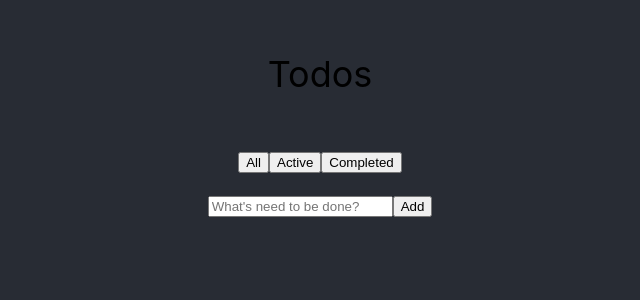
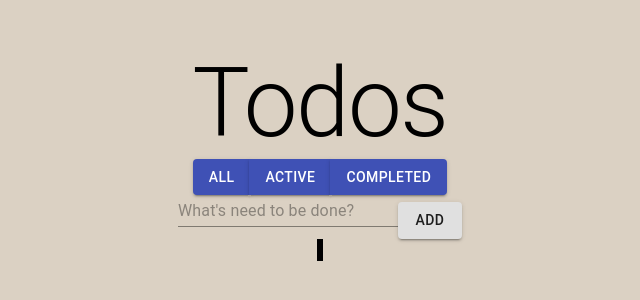
Before and after one commit to 52Satanas/react-todolist, a React (Create React App) app: page / in a window 1280 px wide. Shown: the part 246-546 px from the top of the page, without its empty margins (320-960 px from the left). Built offline with nearby package versions, Linux system fonts and the light colour scheme.

Commit message:
some styles added

```diff
--- a/package.json
+++ b/package.json
@@ -3,11 +3,11 @@
   "version": "0.1.0",
   "private": true,
   "dependencies": {
+    "@material-ui/core": "^4.11.0",
     "@testing-library/jest-dom": "^4.2.4",
     "@testing-library/react": "^9.3.2",
     "@testing-library/user-event": "^7.1.2",
     "react": "^16.13.1",
-    "react-bootstrap": "^1.3.0",
     "react-dom": "^16.13.1",
     "react-scripts": "3.4.3",
     "uuid": "^8.3.0"
--- a/src/App.css
+++ b/src/App.css
@@ -1,7 +1,6 @@
 .App {
   text-align: center;
-  background-color: bisque;
-  background-color: #282c34;
+  background-color: rgb(219, 209, 195);
   min-height: 100vh;
   display: flex;
   flex-direction: column;
@@ -10,19 +9,26 @@
   font-size: calc(20px + 2vmin);
 }
 
-.App-header {
-  background-color: #282c34;
-  min-height: 100vh;
-  display: flex;
-  flex-direction: column;
-  align-items: center;
-  justify-content: center;
-  font-size: calc(20px + 2vmin);
-  color: white;
+body,
+html,
+#root {
+  height: 100%;
 }
 
 .App-link {
   color: #61dafb;
+}
+.Todo-List {
+  display: flex;
+  flex-direction: column;
+  align-items: left ;
+  box-sizing: content-box;
+  background-color: bisque;
+  height: 50 ;
+  border: solid;
+  max-height: 100 px;
+  width: 150 ;
+
 }
 
 @keyframes App-logo-spin {
--- a/src/App.js
+++ b/src/App.js
@@ -1,8 +1,9 @@
 import React, {useEffect, useState} from 'react';
+import { Typography } from '@material-ui/core';
 import './App.css';
 import NewTodoForm from './components/NewTodoForm';
 import TodoList from "./components/TodoList";
-import FilterButtons from "./components/FilterButtons"
+import FilterButtons from "./components/FilterButtons";
 
 
 const LOCAL_KEY = "todo-list"
@@ -49,10 +50,10 @@ function filterChange(newfilter) {
 
   return (
     <div className="App">
-        <p>Todos</p>
+        <Typography variant="h1">Todos</Typography>
         <FilterButtons filterChange={ filterChange }/>
         <NewTodoForm addTodo={addTodo} />
-        <TodoList todos={ todos } filter={filter} setCompleted={ setCompleted } />
+        <TodoList className="Todo-List" todos={ todos } filter={filter} setCompleted={ setCompleted } />
     </div>
   );
 }
--- a/src/components/FilterButtons.js
+++ b/src/components/FilterButtons.js
@@ -1,12 +1,24 @@
-import { ButtonGroup, Button } from 'react-bootstrap';
 import React from 'react';
+import { Button, ButtonGroup } from '@material-ui/core'
 
 function FilterButtons({ filterChange }) {
-    return ( <ButtonGroup size="lg" display="flex">
-                  <Button onClick={() => filterChange('all')}>All</Button>
-                  <Button onClick={() => filterChange('active')}>Active</Button>
-                  <Button onClick={() => filterChange('completed')}>Completed</Button>
-          </ButtonGroup>);
+    return (<ButtonGroup size="medium" display="flex">
+                <Button
+                    variant="contained"
+                    color="primary"
+                    onClick={() => filterChange('all')}>
+                All</Button>
+                <Button
+                    variant="contained"
+                    color="primary"
+                    onClick={() => filterChange('active')}>
+                Active</Button>
+                <Button
+                    variant="contained"
+                    color="primary"
+                    onClick={() => filterChange('completed')}>
+                Completed</Button>
+            </ButtonGroup>);
 
 
 }
--- a/src/components/NewTodoForm.js
+++ b/src/components/NewTodoForm.js
@@ -1,5 +1,6 @@
 import React, {useState} from 'react';
 import { v4 as uuidv4 } from 'uuid';
+import { Button, TextField} from '@material-ui/core';
 
 function NewTodoForm( {addTodo}) {
 
@@ -23,8 +24,8 @@ function NewTodoForm( {addTodo}) {
 
     }
 
-    return <form onSubmit={handleSubmit}>
-        <input
+    return <form className="new-todo" onSubmit={handleSubmit}>
+        <TextField
         name="newTodo"
         type="text"
         height= "100 px"
@@ -32,7 +33,10 @@ function NewTodoForm( {addTodo}) {
         onChange={handleTodoInput}
         placeholder= "What's need to be done?"
         />
-        <button type="submit" >Add</button>
+        <Button
+            variant="contained"
+            type="submit" >
+        Add</Button>
     </form>
 }
 
--- a/src/components/Todo.js
+++ b/src/components/Todo.js
@@ -1,4 +1,5 @@
 import React from "react";
+import { Checkbox, ListItem, Typography, Divider, Container } from '@material-ui/core';
 
 function Todo({ todo, setCompleted }) {
 
@@ -7,16 +8,24 @@ function Todo({ todo, setCompleted }) {
     }
 
     return (
-        <div style = {{ display: "flex" }}>
-            <input type="checkbox" onClick= { handleComplete }/>
-            <li
-            style={{
-                color: "white",
-                textDecoration: todo.done ? "line-through" : null
-            }}
-            >
-            {todo.description} </li>
-        </div>
+        <Container>
+            <ListItem >
+                <Checkbox
+                    color= "primary"
+                    checked={todo.done}
+                    onClick= { handleComplete }
+                />
+                <Typography
+                variant="body1"
+                style={{
+                    fontWeight: "bolder",
+                    textDecoration: todo.done ? "line-through" : null
+                }}
+                >
+                {todo.description} </Typography>
+            </ListItem>
+            <Divider />
+        </Container>
     );
 }
 
--- a/src/components/TodoList.js
+++ b/src/components/TodoList.js
@@ -1,5 +1,7 @@
 import React from "react";
-import Todo from "./Todo"
+import { List } from '@material-ui/core';
+import Todo from "./Todo";
+import '../App.css';
 
 function TodoList( { todos, filter, setCompleted }) {
     let list;
@@ -24,11 +26,11 @@ function TodoList( { todos, filter, setCompleted }) {
 
 
     return (
-        <ul>
+        <List className="Todo-List">
             {list.map( todo => (
                 <Todo key={todo.id} todo={todo} setCompleted={ setCompleted }/>
             ))}
-        </ul>
+        </List>
     );
 
 }
```
Also changed, not shown: 1 other file (tests, documents, lock files or other folders).
